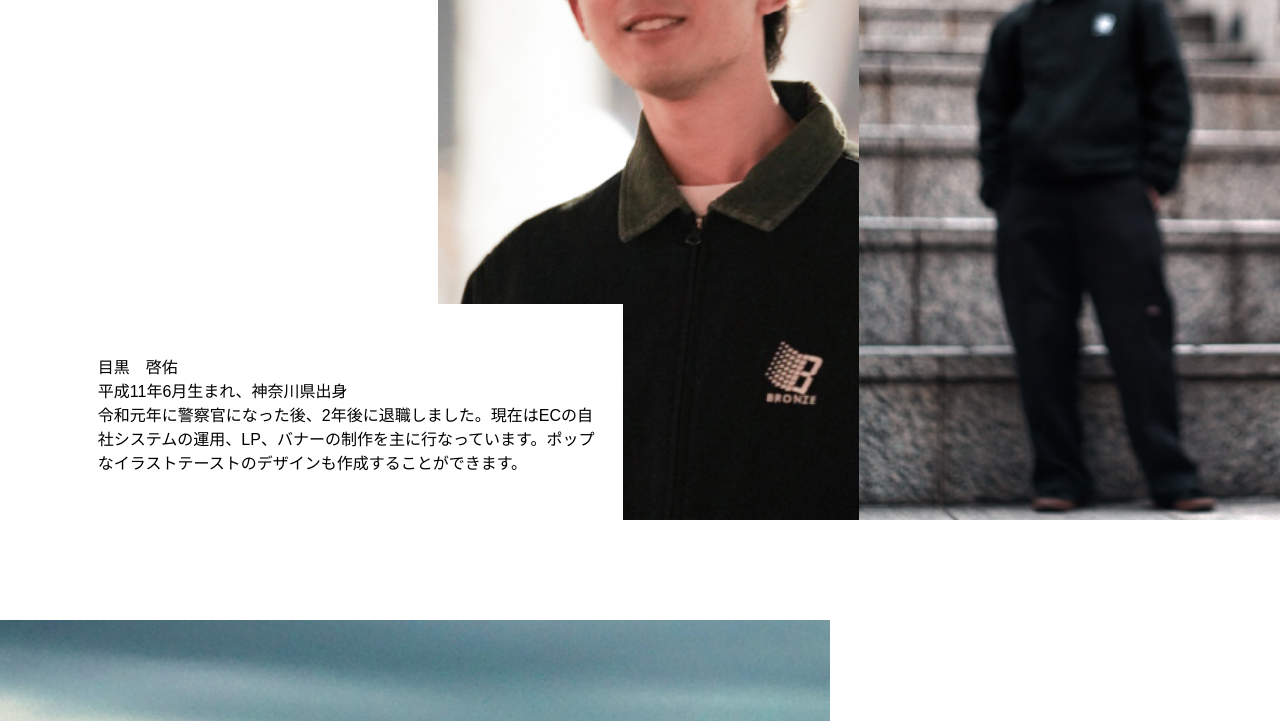
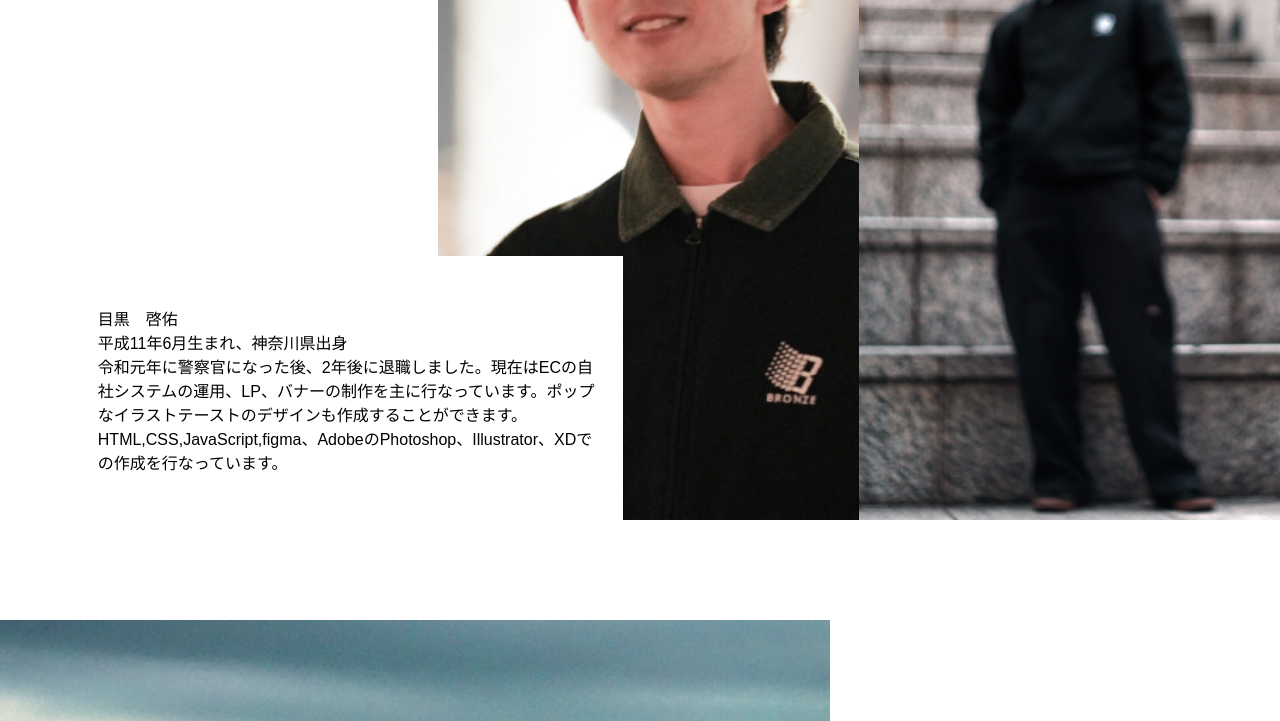
Before and after one commit to keisuke999/portfolio, a plain HTML site: page new/about.html in a window 1280 px wide. Shown: the part 593-1314 px from the top of the page. Drawn offline with Linux system fonts and the light colour scheme.

Commit message:
Update about.html

```diff
--- a/new/about.html
+++ b/new/about.html
@@ -39,6 +39,7 @@
             <div>
               <p>目黒　啓佑 <br>平成11年6月生まれ、神奈川県出身<br>
                 令和元年に警察官になった後、2年後に退職しました。現在はECの自社システムの運用、LP、バナーの制作を主に行なっています。ポップなイラストテーストのデザインも作成することができます。
+                HTML,CSS,JavaScript,figma、AdobeのPhotoshop、Illustrator、XDでの作成を行なっています。
                 </p>
             </div>
         </div>
```
